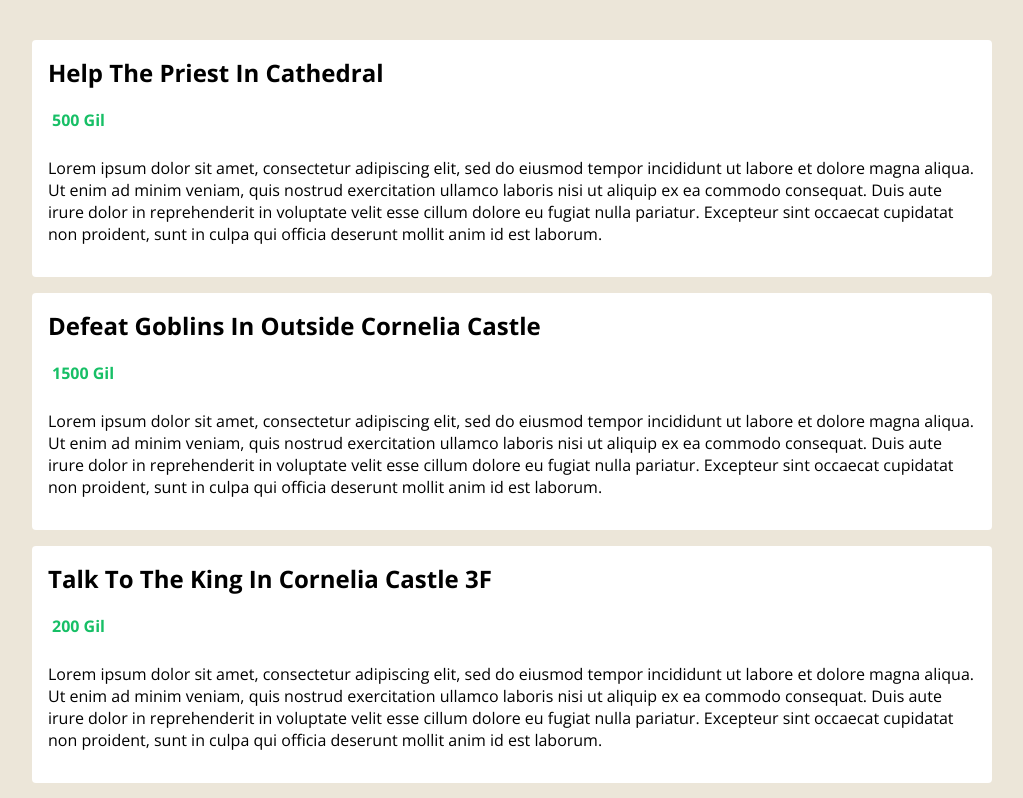
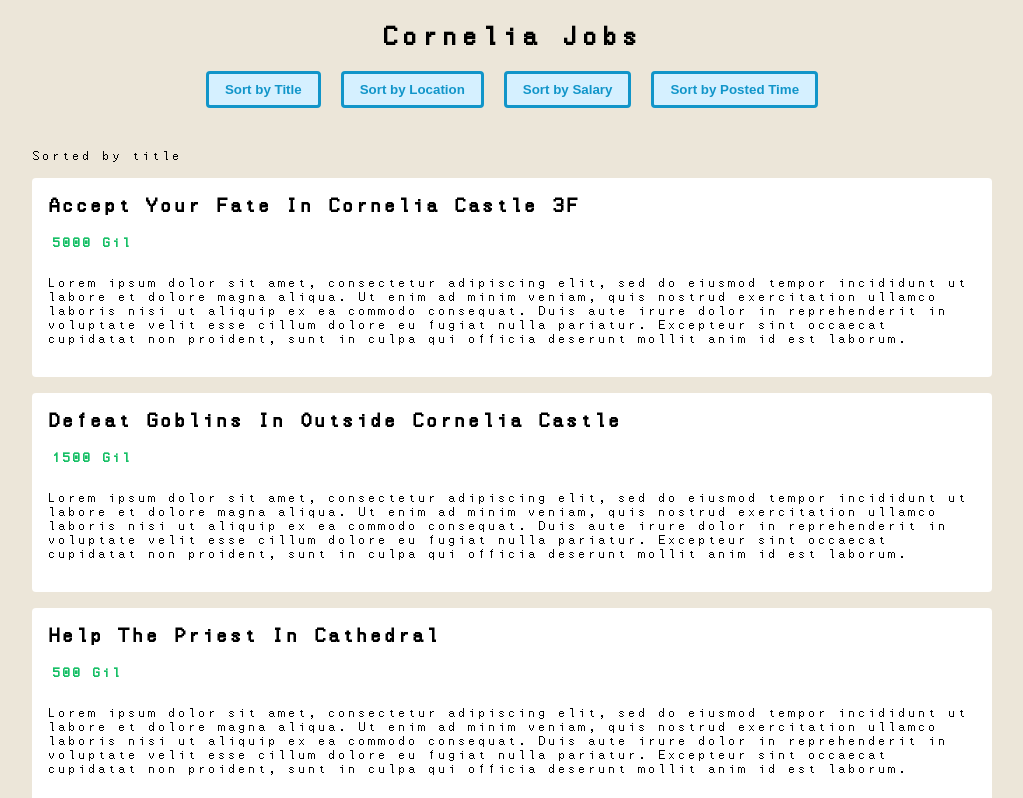
Before and after one commit to young-min-choo/cornelia-jobs, a Vue app: page / in a window 1280 px wide. Shown: the top 798 px of the page, without its empty margins (128-1151 px from the left). Built offline with nearby package versions, Linux system fonts and the light colour scheme.

Commit message:
Add Sorting, styles, fonts

```diff
--- a/src/App.vue
+++ b/src/App.vue
@@ -1,12 +1,17 @@
 <template>
   <div class="app">
-    <!-- <p>hello, {{ name }}. You are currently {{ age }}</p>
-    <button @click="changeName('Fritz')">Change Name</button>
-    <div>
-      <button @click="changeAge(35)">Change Age</button>
-    </div> -->
-    <JobList :jobs="jobs" />
-    <!-- <p>{{ jobs[0].location }}</p> -->
+    <header>
+      <div class="title">
+        <h1>Cornelia Jobs</h1>
+      </div>
+      <div class="order">
+        <button @click="handleClick('title')">Sort by Title</button>
+        <button @click="handleClick('location')">Sort by Location</button>
+        <button @click="handleClick('salary')">Sort by Salary</button>
+        <button @click="handleClick('postTime')">Sort by Posted Time</button>
+      </div>
+    </header>
+    <JobList :jobs="jobs" :order="order" />
   </div>
 </template>
 
@@ -14,6 +19,7 @@
 import { defineComponent, reactive, ref, toRefs } from 'vue';
 import JobList from './components/JobList.vue'
 import Job from './types/Job';
+import OrderTerm from './types/OrderTerm';
 import {v4 as uuidv4} from 'uuid';
 export default defineComponent({
   name: 'App',
@@ -21,47 +27,42 @@ export default defineComponent({
     JobList
   },
   setup() {
-    // // Reactive
-    // const state = reactive({
-    //   name: "Puffy",
-    //   age: 25 as number | string,
-    // })
-
-    // return { ...toRefs(state) }
-
-    // // refs
-    // const name = ref('Puffy')
-    // const age = ref<number | string>(25)
-
-    // return {name, age}
     const jobs = ref<Job[]>([
       {
         title: 'Help The Priest',
         location: 'Cathedral',
         salary: 500,
-        id: uuidv4()
+        id: uuidv4(),
+        postTime: new Date(2024,10,15)
       },
       {
         title: 'Defeat Goblins',
         location: 'Outside Cornelia Castle',
         salary: 1500,
-        id: uuidv4()
+        id: uuidv4(),
+        postTime: new Date(2024,10,6)
       },
       {
         title: 'Talk To The King',
         location: 'Cornelia Castle 3F',
         salary: 200,
-        id: uuidv4()
+        id: uuidv4(),
+        postTime: new Date(2024,10,7)
       },
       {
         title: 'Accept Your Fate',
         location: 'Cornelia Castle 3F',
         salary: 5000,
-        id: uuidv4()
+        id: uuidv4(),
+        postTime: new Date(2024,10,8)
       },
     ])
+    const order = ref<OrderTerm>('title')
+    const handleClick = (term: OrderTerm) => {
+      order.value = term
+    }
 
-    return {jobs}
+    return {jobs, handleClick, order}
   },
   methods: {
     // changeName(name: string) {
@@ -76,4 +77,20 @@ export default defineComponent({
 </script>
 
 <style>
+  header {
+    text-align: center;
+  }
+  header .order {
+    margin-top: 20px;
+  }
+  button {
+    margin: 0 10px;
+    color: #1195c9;
+    border: 3px solid #1195c9;
+    background: #d5f0ff;
+    padding: 8px 16px;
+    border-radius: 4px;
+    cursor: pointer;
+    font-weight: bold;
+  }
 </style>
--- a/src/assets/global.css
+++ b/src/assets/global.css
@@ -1,6 +1,17 @@
 @import url('https://fonts.googleapis.com/css2?family=Open+Sans:wght@300;400;600;700&display=swap');
 
 body {
-  font-family: 'Open Sans';
+  font-family: 'FF8';
+  letter-spacing: 2px;
   background: #ece6d9;
 }
+
+@font-face {
+  font-family: 'FF8';
+  src: url('FF8.ttf') format("truetype");
+}
+
+h1 {
+  font-family: 'FF8';
+  letter-spacing: 4px;
+}
--- a/src/components/JobList.vue
+++ b/src/components/JobList.vue
@@ -1,7 +1,8 @@
 <template>
     <div class="job-list">
-        <ul>
-            <li v-for="job in jobs" :key="job.id">
+        <p>Sorted by {{ order }}</p>
+        <transition-group name="list" tag="ul">
+            <li v-for="job in orderedJobs" :key="job.id">
                 <h2>{{ job.title }} in {{ job.location }}</h2>
                 <div class="salary">
                     <p>{{ job.salary }} Gil</p>
@@ -17,19 +18,36 @@
                         deserunt mollit anim id est laborum.</p>
                 </div>
             </li>
-        </ul>
+        </transition-group>
     </div>
 </template>
 
 <script lang="ts">
-import { defineComponent, PropType } from 'vue'
+import { computed, defineComponent, PropType } from 'vue'
 import Job from '@/types/Job'
+import OrderTerm from '@/types/OrderTerm'
 
 export default defineComponent({
+    setup(props) {
+        const orderedJobs = computed(() => {
+            return [...props.jobs].sort((a: Job,b: Job) => {
+                if (props.order === 'postTime')
+                    return a[props.order].getUTCDate() < b[props.order].getUTCDate() ? 1: -1
+                else
+                    return a[props.order] > b[props.order] ? 1: -1
+            })
+        })
+
+        return { orderedJobs }
+    },
     props: {
         jobs: {
             required: true,
             type: Array as PropType<Job[]>
+        },
+        order: {
+            required: true,
+            type: String as PropType<OrderTerm>
         }
     }
 })
@@ -65,4 +83,7 @@ export default defineComponent({
     font-weight: bold;
     margin: 10px 4px;
   }
+  .list-move {
+    transition: all 0.5s
+  }
 </style>
--- a/src/types/Job.ts
+++ b/src/types/Job.ts
@@ -1,8 +1,9 @@
 interface Job {
+    readonly id: string
     title: string,
     location: string,
     salary: number,
-    readonly id: string
+    postTime: Date
 }
 
 export default Job
--- /dev/null
+++ b/src/types/OrderTerm.ts
@@ -0,0 +1,3 @@
+type OrderTerm = 'location' | 'title' | 'salary' | 'postTime'
+
+export default OrderTerm
```
Also changed, not shown: src/assets/FF8.ttf (added).
